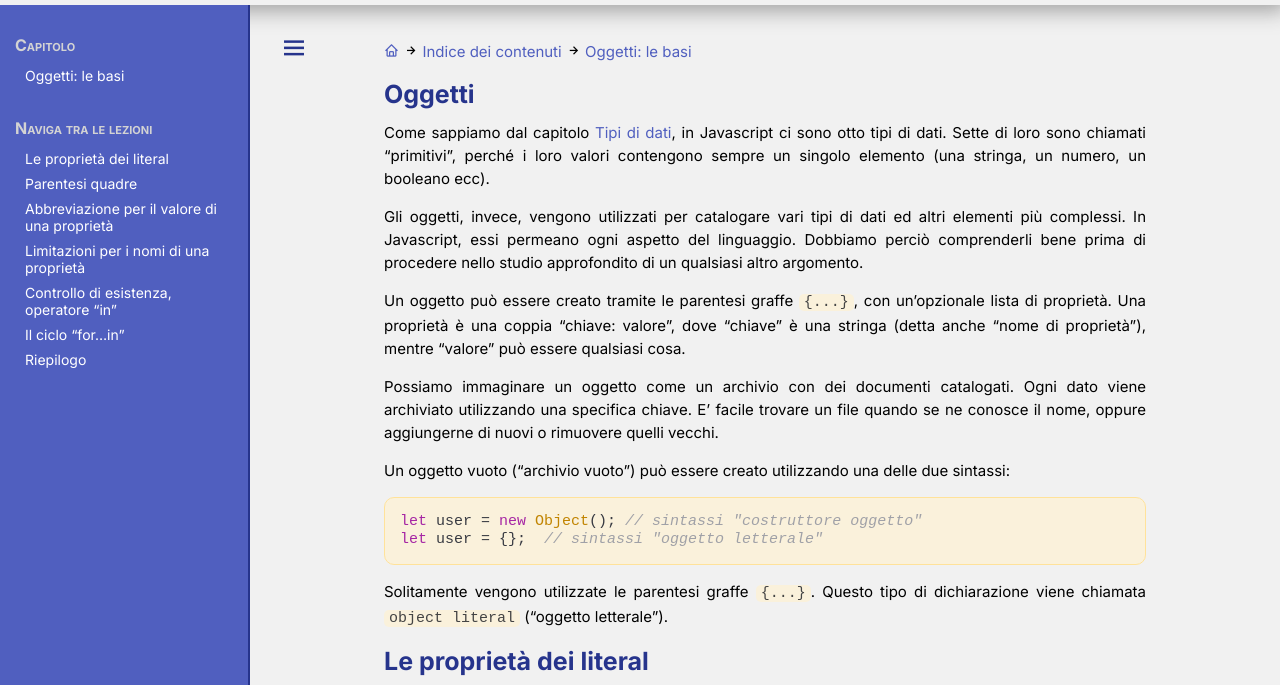
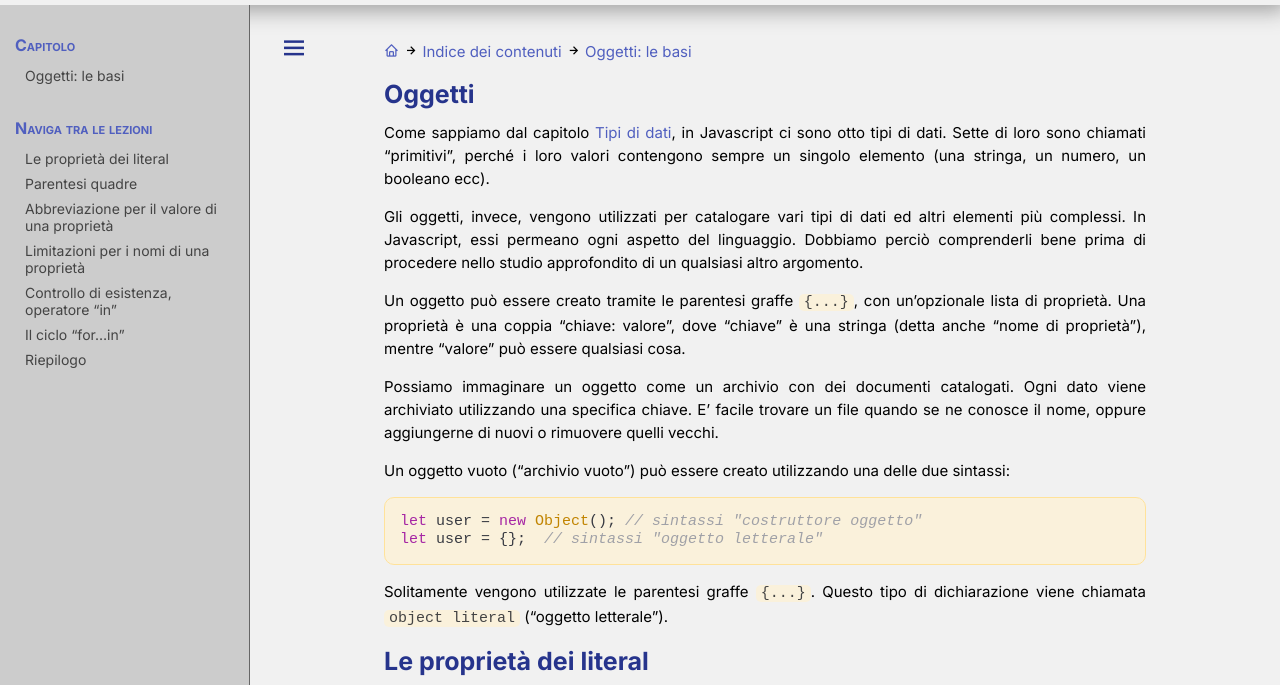
Before and after one commit to trejarchs/doc-online, a plain HTML site: page lezioni/oggetti.html in a window 1280 px wide. Shown: the part 85-770 px from the top of the page. Drawn offline with nearby package versions, Linux system fonts and the light colour scheme.

Commit message:
update sidebar

```diff
--- a/styles/style.css
+++ b/styles/style.css
@@ -9,6 +9,7 @@
     --grey-5: #666;
     --grey-6: #777;
     --grey-7: rgba(0, 0, 0, 0.078);
+    --grey-8: #ccc;
     --blue-1: #162936;
     --blue-2: #26348C;
     --blue-3: #505fbf;
@@ -135,8 +136,8 @@ body {
     height: 100%;
     --sidebar-width: 250px;
     width: var(--sidebar-width);
-    background-color: var(--blue-3);
-    border-right: 2px solid var(--blue-2);
+    background-color: var(--grey-8);
+    border-right: 1px solid var(--grey-5);
     overflow-x: hidden;
     transition: top .1s, width .2s;
 }
@@ -151,19 +152,20 @@ body {
     padding: 30px 8px 8px 15px;
     font-size: 16px;
     font-variant: small-caps;
-    color: lightgray;
+    color: var(--blue-3);
 }
 
 #sidebar a {
     padding: 4px 10px 4px 25px;
     text-decoration: none;
     font-size: 14px;
-    color: white;
+    color: var(--grey-3);
     display: block;
 }
 
 #sidebar a:hover {
     color: var(--red-1);
+    text-decoration: underline;
 }
 
 /* ========
```
